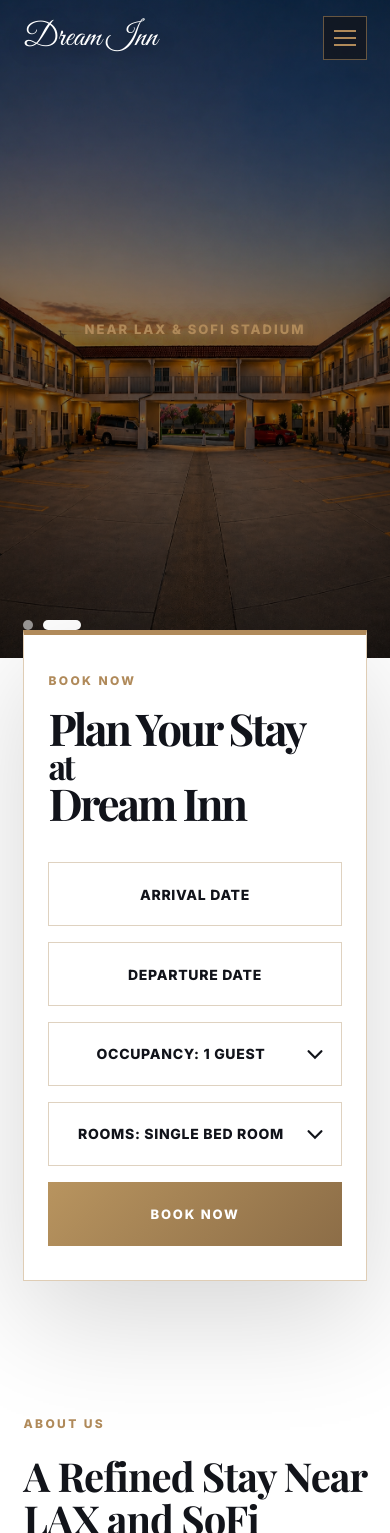
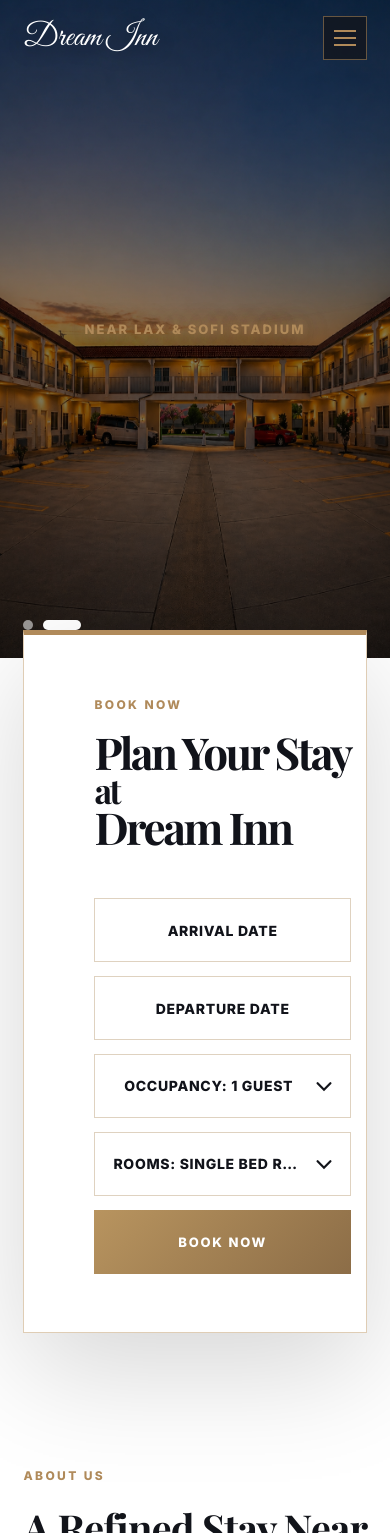
Before and after one commit to meetx00719/dream-inn-website, a React (Vite) app: page / in a window 390 px wide. Shown: the top 1533 px of the page. Built offline with nearby package versions, Linux system fonts and the light colour scheme; a web font is replaced by a local one.

Commit message:
again fix hao

```diff
--- a/src/index.css
+++ b/src/index.css
@@ -1303,3 +1303,56 @@ button {
     text-align: center;
   }
 }
+/* FINAL BOOKING FORM WIDTH + BOTTOM ALIGN FIX */
+
+.bookingLuxury {
+  grid-template-columns: 430px 1fr;
+  gap: 50px;
+  padding: 58px 70px;
+}
+
+.bookingForm {
+  width: 100%;
+  display: grid;
+  grid-template-columns: repeat(5, minmax(0, 1fr));
+  gap: 14px;
+  align-self: end;
+  transform: translateY(80px);
+}
+
+.inputGroup select,
+.datePopupInput,
+.checkBtn {
+  width: 100%;
+  min-width: 0;
+  height: 64px;
+}
+
+.checkBtn {
+  min-width: 0;
+}
+
+@media (max-width: 1250px) {
+  .bookingLuxury {
+    grid-template-columns: 1fr;
+  }
+
+  .bookingForm {
+    transform: none;
+    grid-template-columns: repeat(2, 1fr);
+  }
+
+  .checkBtn {
+    grid-column: span 2;
+  }
+}
+
+@media (max-width: 760px) {
+  .bookingForm {
+    grid-template-columns: 1fr;
+  }
+
+  .checkBtn {
+    grid-column: auto;
+  }
+}
```
